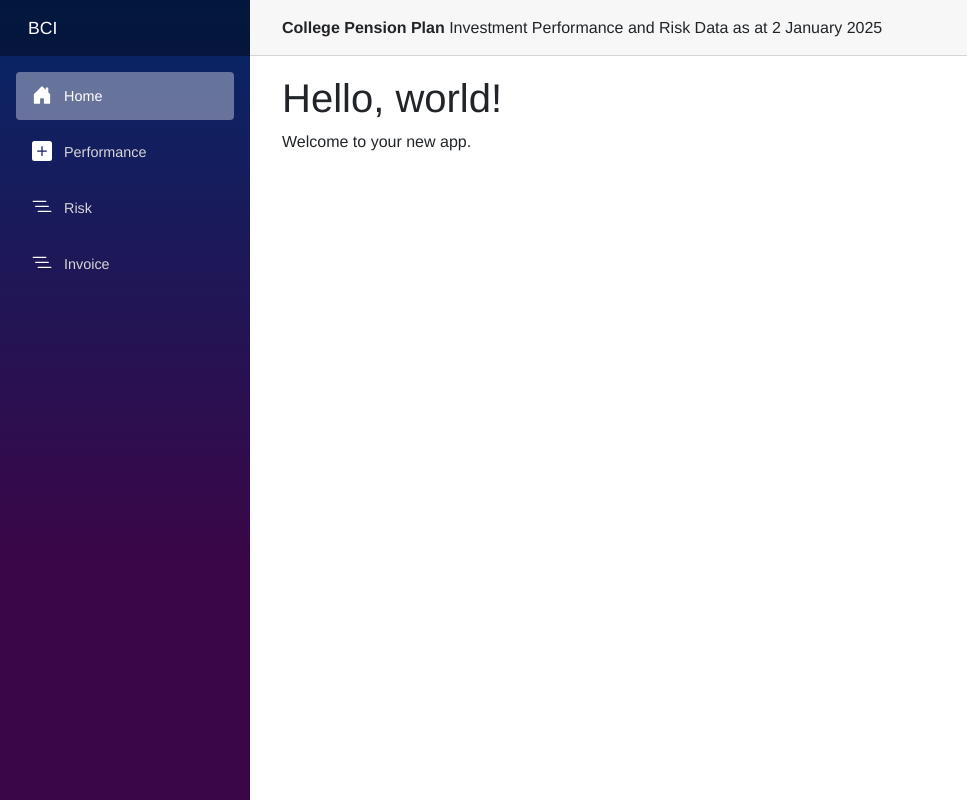
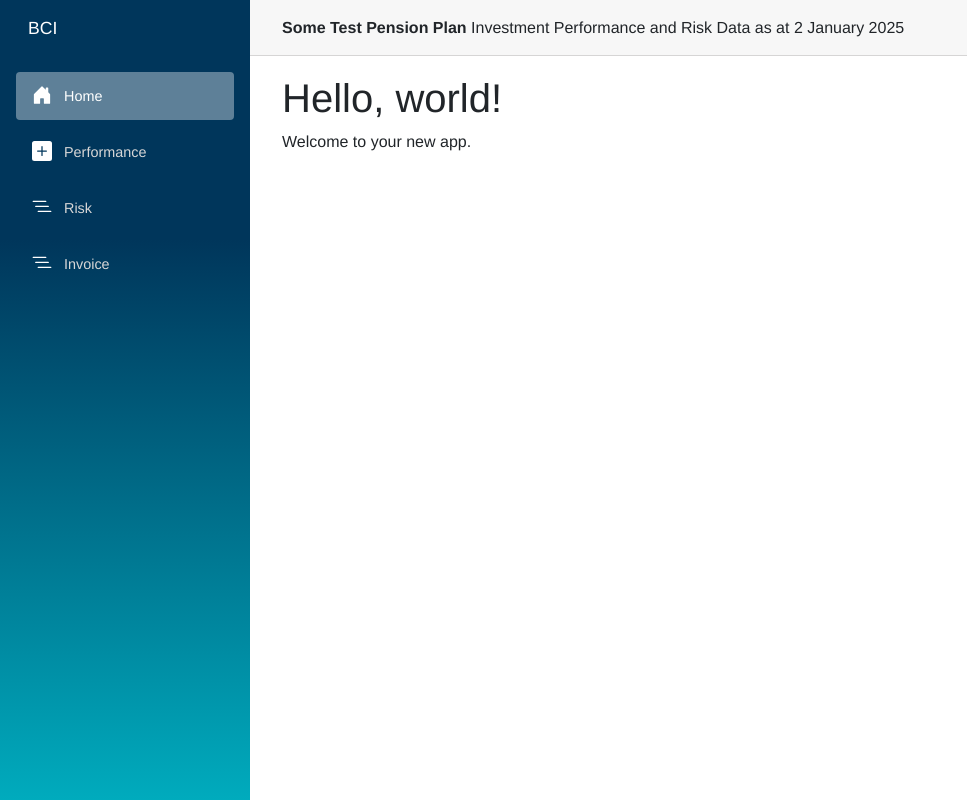
Before and after one commit to stejin/blazor-bi, an ASP.NET Core app: page / in a window 1280 px wide. Shown: the whole page, without its empty margins (0-967 px from the left). Run offline with ASP.NET Core 8, Linux system fonts and the light colour scheme; style sheets or scripts are compiled from the project's sources.

Commit message:
Changed colors

```diff
--- a/BlazorBI/Layout/MainLayout.razor
+++ b/BlazorBI/Layout/MainLayout.razor
@@ -6,7 +6,7 @@
 
     <main>
         <div class="top-row px-4">
-            <a><b>College Pension Plan</b> Investment Performance and Risk Data as at 2 January 2025</a>
+            <a><b>Some Test Pension Plan</b> Investment Performance and Risk Data as at 2 January 2025</a>
             <!--<a href="https://learn.microsoft.com/aspnet/core/" target="_blank">About</a>-->
         </div>
 
--- a/BlazorBI/Layout/MainLayout.razor.css
+++ b/BlazorBI/Layout/MainLayout.razor.css
@@ -9,7 +9,7 @@ main {
 }
 
 .sidebar {
-    background-image: linear-gradient(180deg, rgb(5, 39, 103) 0%, #3a0647 70%);
+    background-image: linear-gradient(180deg, #00365b 30%, #00abbd 100%);
 }
 
 .top-row {
--- a/BlazorBI/Layout/NavMenu.razor.css
+++ b/BlazorBI/Layout/NavMenu.razor.css
@@ -4,7 +4,7 @@
 
 .top-row {
     min-height: 3.5rem;
-    background-color: rgba(0,0,0,0.4);
+    background-color: #00365b;
 }
 
 .navbar-brand {
```
